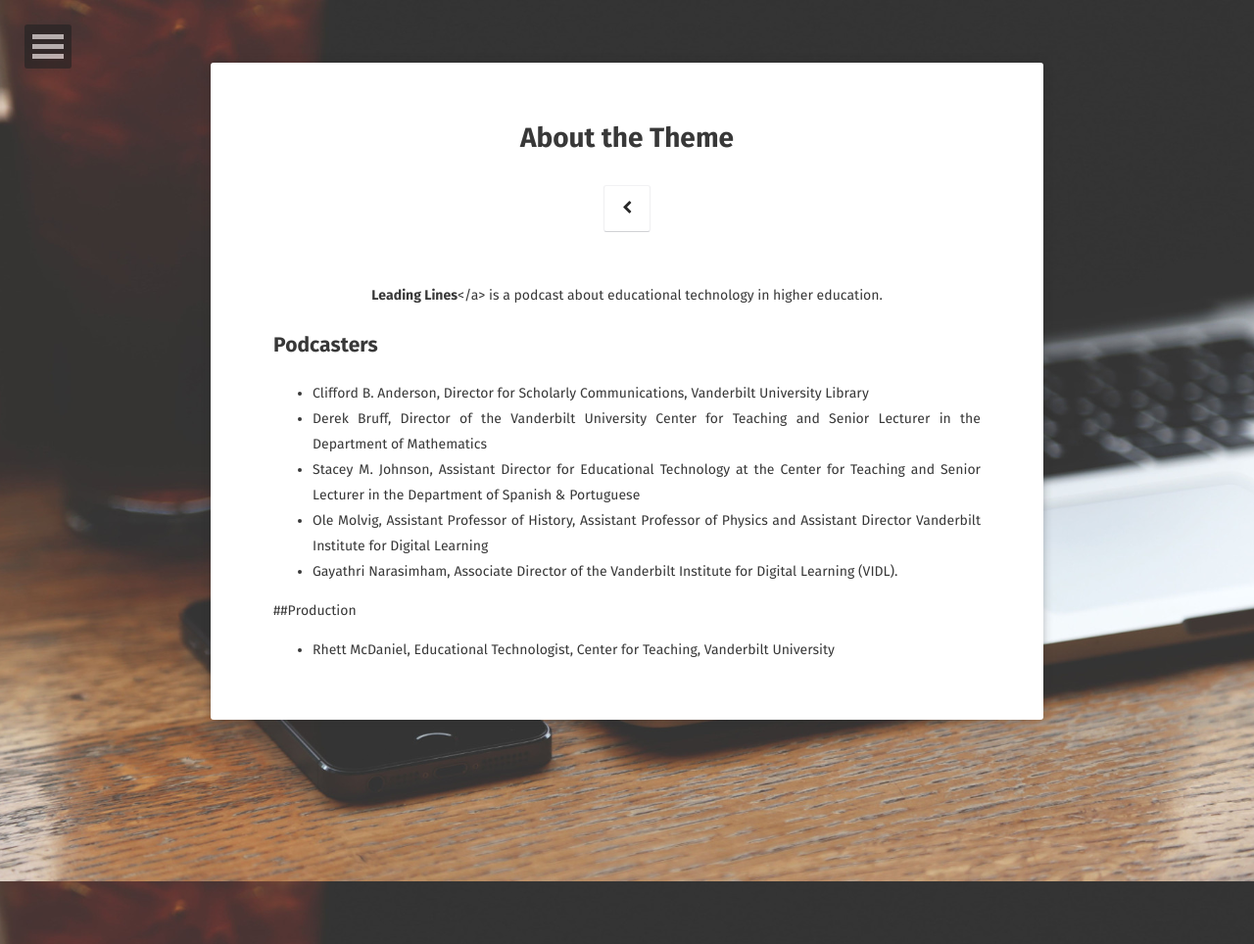
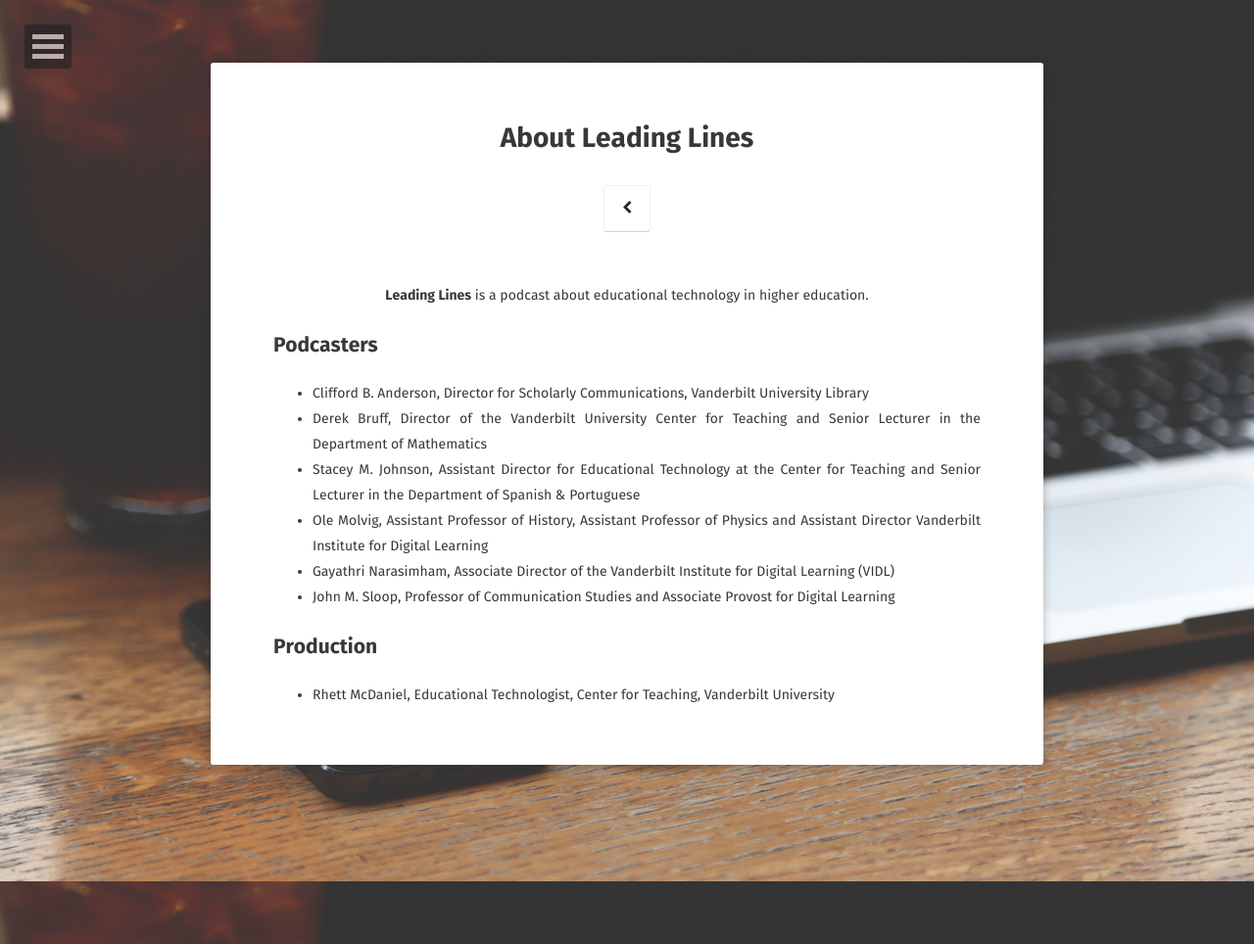
Before and after one commit to leadinglinespod/leadinglinespod.github.io, a Jekyll site: the page built from about/index.md, in a window 1280 px wide. Shown: the whole page at 98% size. Built offline with Jekyll 4.4.1, drawn with Linux system fonts in a browser that asks for light colours; some web fonts are replaced.

Commit message:
Site fixes

```diff
--- a/_layouts/episodes.html
+++ b/_layouts/episodes.html
@@ -23,7 +23,7 @@ layout: compress
                 </div>
                 <div class="post-list">
                     {% for post in site.posts %}
-                        {% if post.project %}
+                        {% if post.episode %}
                     <ul>
                         <li class="wow fadeInLeft" data-wow-duration="1.5s">
                             <a class="zoombtn" href="{{ site.url }}{{ post.url }}">{{ post.title }}</a>
--- a/_layouts/post.html
+++ b/_layouts/post.html
@@ -25,7 +25,7 @@ layout: compress
                     </p><!-- /.entry-reading-time -->
                     {% endif %}
                     {% if page.episode %}
-                    <a class="btn zoombtn" href="{{site.url}}/projects/">
+                    <a class="btn zoombtn" href="{{site.url}}/episodes/">
                     {% else %}
                     <a class="btn zoombtn" href="{{site.url}}/posts/">
                     {% endif %}
--- a/about/index.md
+++ b/about/index.md
@@ -1,20 +1,22 @@
 ---
 layout: page
-title: About the Theme
+title: About Leading Lines
 tags: [about, podcast, edtech]
 date: 2016-07-24
 comments: false
 ---
 
-<center><b>Leading Lines</b></a> is a podcast about educational technology in higher education.</center>
+<center><b>Leading Lines</b> is a podcast about educational technology in higher education.</center>
 
 ## Podcasters
+
 * Clifford B. Anderson, Director for Scholarly Communications, Vanderbilt University Library
 * Derek Bruff, Director of the Vanderbilt University Center for Teaching and Senior Lecturer in the Department of Mathematics
 * Stacey M. Johnson, Assistant Director for Educational Technology at the Center for Teaching and Senior Lecturer in the Department of Spanish & Portuguese
 * Ole Molvig, Assistant Professor of History, Assistant Professor of Physics and Assistant Director Vanderbilt Institute for Digital Learning
-* Gayathri Narasimham, Associate Director of the Vanderbilt Institute for Digital Learning (VIDL).
+* Gayathri Narasimham, Associate Director of the Vanderbilt Institute for Digital Learning (VIDL)
+* John M. Sloop, Professor of Communication Studies and Associate Provost for Digital Learning
 
-##Production
+## Production
 
 * Rhett McDaniel, Educational Technologist, Center for Teaching, Vanderbilt University
```
Also changed, not shown: episodes/index.md (renamed from projects/index.md), 5 other files.
